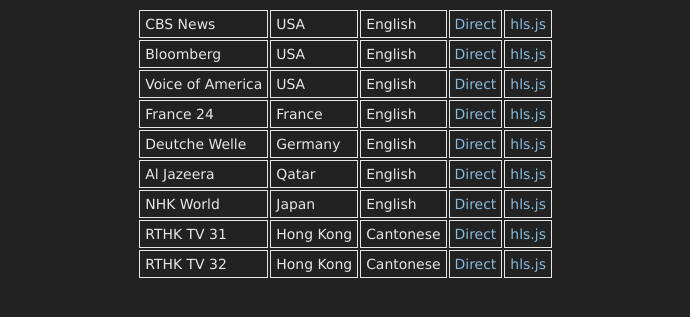
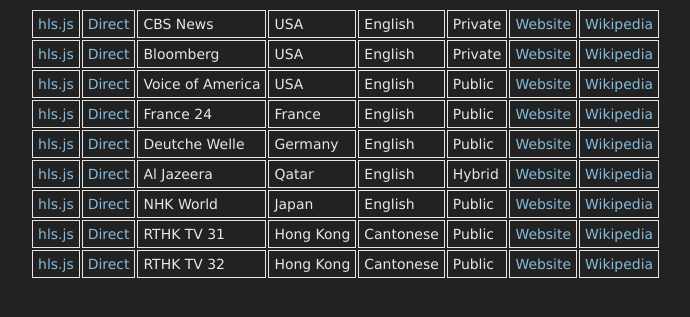
Before and after one commit to danburd/danburd.github.io, a Jekyll site: the page tvnews.html, which Jekyll copies as it is, in a window 1280 px wide. Shown: the top 317 px of the page, without its empty margins (296-986 px from the left). Built offline with Jekyll 4.4.1, drawn with Linux system fonts in a browser that asks for light colours.

Commit message:
Added skeleton to fill in later

```diff
--- a/tvnews.html
+++ b/tvnews.html
@@ -8,69 +8,110 @@
 <body>
 <table>
   <tr>
+    <td><a href="/hlsjsvideo.html?stream=https://cbsnewshd-lh.akamaihd.net/i/CBSNHD_7@199302/master.m3u8">hls.js</a></td>
+    <td><a href="https://cbsnewshd-lh.akamaihd.net/i/CBSNHD_7@199302/master.m3u8">Direct</a></td>
     <td>CBS News</td>
     <td>USA</td>
     <td>English</td>
-    <td><a href="https://cbsnewshd-lh.akamaihd.net/i/CBSNHD_7@199302/master.m3u8">Direct</a></td>
-    <td><a href="/hlsjsvideo.html?stream=https://cbsnewshd-lh.akamaihd.net/i/CBSNHD_7@199302/master.m3u8">hls.js</a></td>
+    <td>Private</td>
+    <td><a href="">Website</a></td>
+    <td><a href="">Wikipedia</a></td>
   </tr>
   <tr>
+    <td><a href="/hlsjsvideo.html?stream=https://liveproduseast.global.ssl.fastly.net/btv/desktop/us_live.m3u8">hls.js</a></td>
+    <td><a href="https://liveproduseast.global.ssl.fastly.net/btv/desktop/us_live.m3u8">Direct</a></td>
     <td>Bloomberg</td>
     <td>USA</td>
     <td>English</td>
-    <td><a href="https://liveproduseast.global.ssl.fastly.net/btv/desktop/us_live.m3u8">Direct</a></td>
-    <td><a href="/hlsjsvideo.html?stream=https://liveproduseast.global.ssl.fastly.net/btv/desktop/us_live.m3u8">hls.js</a></td>
+    <td>Private</td>
+    <td><a href="">Website</a></td>
+    <td><a href="">Wikipedia</a></td>
   </tr>
   <tr>
+    <td><a href="/hlsjsvideo.html?stream=https://voa-lh.akamaihd.net/i/voa_mpls_tvmc3_3@320295/master.m3u8">hls.js</a></td>
+    <td><a href="https://voa-lh.akamaihd.net/i/voa_mpls_tvmc3_3@320295/master.m3u8">Direct</a></td>
     <td>Voice of America</td>
     <td>USA</td>
     <td>English</td>
-    <td><a href="https://voa-lh.akamaihd.net/i/voa_mpls_tvmc3_3@320295/master.m3u8">Direct</a></td>
-    <td><a href="/hlsjsvideo.html?stream=https://voa-lh.akamaihd.net/i/voa_mpls_tvmc3_3@320295/master.m3u8">hls.js</a></td>
+    <td>Public</td>
+    <td><a href="">Website</a></td>
+    <td><a href="">Wikipedia</a></td>
   </tr>
   <tr>
+    <td><a href="/hlsjsvideo.html?stream=https://static.france24.com/live/F24_EN_LO_HLS/live_ios.m3u8">hls.js</a></td>
+    <td><a href="https://static.france24.com/live/F24_EN_LO_HLS/live_ios.m3u8">Direct</a></td>
     <td>France 24</td>
     <td>France</td>
     <td>English</td>
-    <td><a href="https://static.france24.com/live/F24_EN_LO_HLS/live_ios.m3u8">Direct</a></td>
-    <td><a href="/hlsjsvideo.html?stream=https://static.france24.com/live/F24_EN_LO_HLS/live_ios.m3u8">hls.js</a></td>
+    <td>Public</td>
+    <td><a href="">Website</a></td>
+    <td><a href="">Wikipedia</a></td>
   </tr>
   <tr>
+    <td><a href="/hlsjsvideo.html?stream=https://dwstream4-lh.akamaihd.net/i/dwstream4_live@131329/master.m3u8">hls.js</a></td>
+    <td><a href="https://dwstream4-lh.akamaihd.net/i/dwstream4_live@131329/master.m3u8">Direct</a></td>
     <td>Deutche Welle</td>
     <td>Germany</td>
     <td>English</td>
-    <td><a href="https://dwstream4-lh.akamaihd.net/i/dwstream4_live@131329/master.m3u8">Direct</a></td>
-    <td><a href="/hlsjsvideo.html?stream=https://dwstream4-lh.akamaihd.net/i/dwstream4_live@131329/master.m3u8">hls.js</a></td>
+    <td>Public</td>
+    <td><a href="">Website</a></td>
+    <td><a href="">Wikipedia</a></td>
   </tr>
   <tr>
+    <td><a href="/hlsjsvideo.html?stream=http://aljazeera-eng-hd-live.hls.adaptive.level3.net/aljazeera/english2/index.m3u8">hls.js</a></td>
+    <td><a href="http://aljazeera-eng-hd-live.hls.adaptive.level3.net/aljazeera/english2/index.m3u8">Direct</a></td>
     <td>Al Jazeera</td>
     <td>Qatar</td>
     <td>English</td>
-    <td><a href="http://aljazeera-eng-hd-live.hls.adaptive.level3.net/aljazeera/english2/index.m3u8">Direct</a></td>
-    <td><a href="/hlsjsvideo.html?stream=http://aljazeera-eng-hd-live.hls.adaptive.level3.net/aljazeera/english2/index.m3u8">hls.js</a></td>
+    <td>Hybrid</td>
+    <td><a href="">Website</a></td>
+    <td><a href="">Wikipedia</a></td>
   </tr>
   <tr>
+    <td><a href="/hlsjsvideo.html?stream=https://nhkworld.webcdn.stream.ne.jp/www11/nhkworld-tv/global/263941/live_wa_s.m3u8">hls.js</a></td>
+    <td><a href="https://nhkworld.webcdn.stream.ne.jp/www11/nhkworld-tv/global/263941/live_wa_s.m3u8">Direct</a></td>
     <td>NHK World</td>
     <td>Japan</td>
     <td>English</td>
-    <td><a href="https://nhkworld.webcdn.stream.ne.jp/www11/nhkworld-tv/global/263941/live_wa_s.m3u8">Direct</a></td>
-    <td><a href="/hlsjsvideo.html?stream=https://nhkworld.webcdn.stream.ne.jp/www11/nhkworld-tv/global/263941/live_wa_s.m3u8">hls.js</a></td>
+    <td>Public</td>
+    <td><a href="">Website</a></td>
+    <td><a href="">Wikipedia</a></td>
   </tr>
   <tr>
+    <td><a href="/hlsjsvideo.html?stream=https://www.rthk.hk/feeds/dtt/rthktv31_https.m3u8">hls.js</a></td>
+    <td><a href="https://www.rthk.hk/feeds/dtt/rthktv31_https.m3u8">Direct</a></td>
     <td>RTHK TV 31</td>
     <td>Hong Kong</td>
     <td>Cantonese</td>
-    <td><a href="https://www.rthk.hk/feeds/dtt/rthktv31_https.m3u8">Direct</a></td>
-    <td><a href="/hlsjsvideo.html?stream=https://www.rthk.hk/feeds/dtt/rthktv31_https.m3u8">hls.js</a></td>
+    <td>Public</td>
+    <td><a href="">Website</a></td>
+    <td><a href="">Wikipedia</a></td>
   </tr>
   <tr>
+    <td><a href="/hlsjsvideo.html?stream=https://www.rthk.hk/feeds/dtt/rthktv32_https.m3u8">hls.js</a></td>
+    <td><a href="https://www.rthk.hk/feeds/dtt/rthktv32_https.m3u8">Direct</a></td>
     <td>RTHK TV 32</td>
     <td>Hong Kong</td>
     <td>Cantonese</td>
-    <td><a href="https://www.rthk.hk/feeds/dtt/rthktv32_https.m3u8">Direct</a></td>
-    <td><a href="/hlsjsvideo.html?stream=https://www.rthk.hk/feeds/dtt/rthktv32_https.m3u8">hls.js</a></td>
+    <td>Public</td>
+    <td><a href="">Website</a></td>
+    <td><a href="">Wikipedia</a></td>
   </tr>
  </table>
 
+<!--
+
+  <tr>
+    <td><a href="/hlsjsvideo.html?stream=">hls.js</a></td>
+    <td><a href="">Direct</a></td>
+    <td>RTHK TV 32</td>
+    <td>Country</td>
+    <td>Language</td>
+    <td>Public</td>
+    <td><a href="">Website</a></td>
+    <td><a href="">Wikipedia</a></td>
+  </tr>
+-->
+
 </body>
 </html>
```
